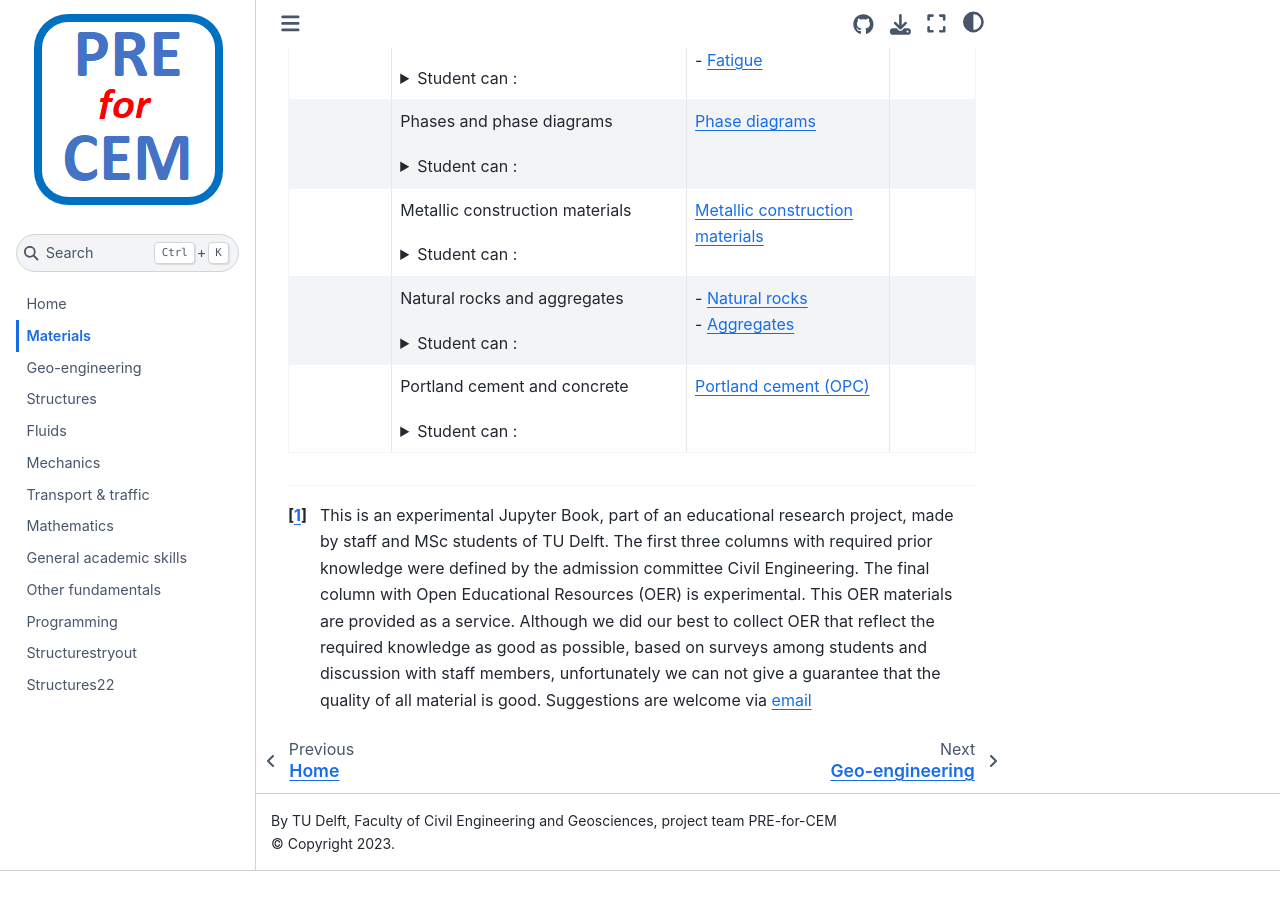
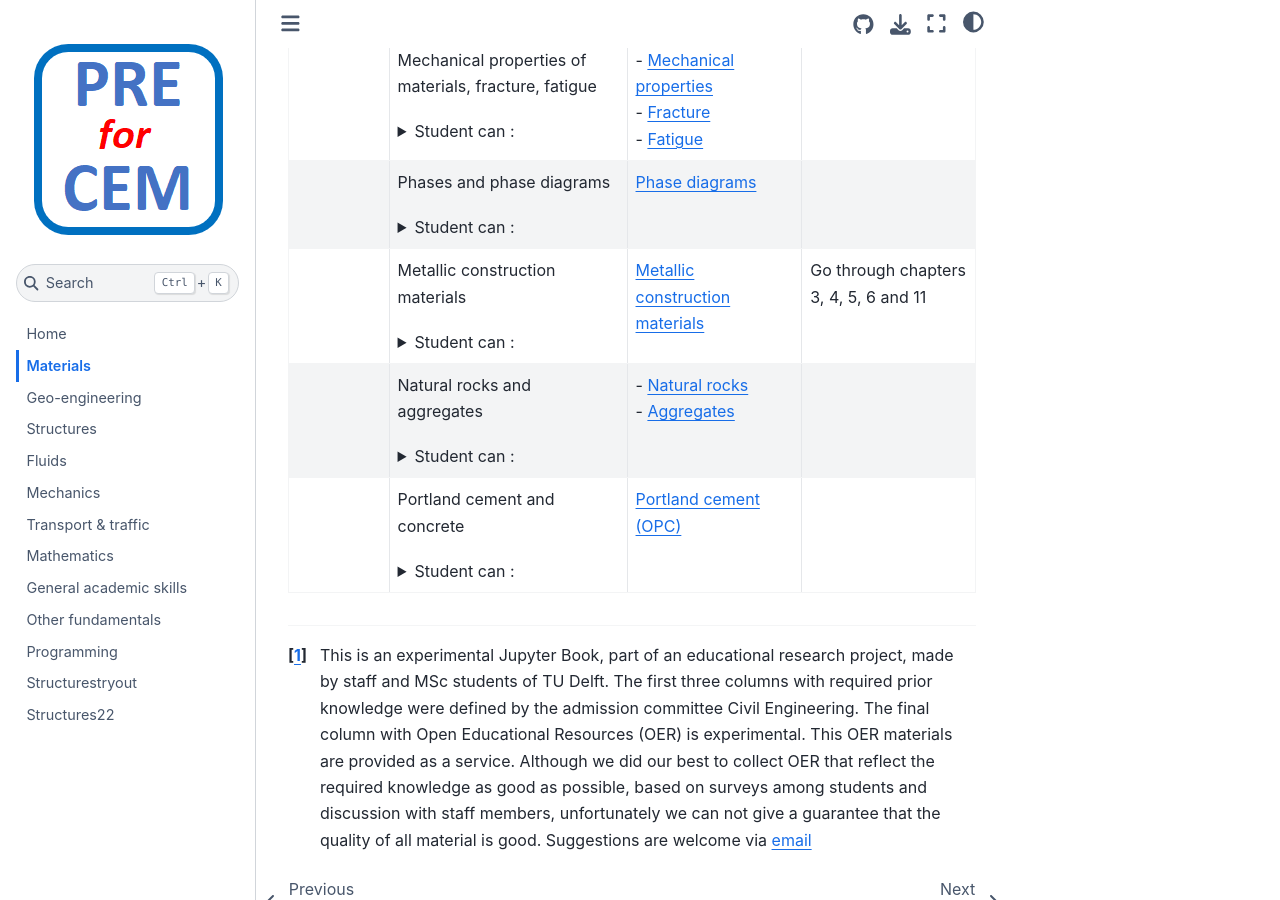
Before and after one commit to TUDelft-CITG/pre-for-cem, a Jupyter Book: the page built from book/contents/materials.md, in a window 1280 px wide and 900 px high, scrolled down 514 px. Built offline with Jupyter Book 1.0.4 settings and Sphinx 7.4.7 and the Sphinx Book theme 1.1.4, drawn with Linux system fonts in a browser that asks for light colours; before the commit the page ends 1385 px from its top, so only the background shows below that.

Commit message:
Update materials after Dr. O. remarks

```diff
--- a/book/contents/materials.md
+++ b/book/contents/materials.md
@@ -4,13 +4,13 @@
 
 |Subject|Topic category / Learning objectives  | Open Educational Resources [^1] |Remarks|
 |:------|:--------|:---------------------------|:------------------|
-| **Materials**:     ||||
- [CTB1320-17](https://studiegids.tudelft.nl/a101_displayCourse.do?course_id=61974)                                                                                                                            | Chemical bonding in materials <details><summary>Student can :</summary> - Understand atomic properties, bonds and their impact on material characteristics. </details> |[Chemical bonds](https://www.chemistrylearner.com/chemical-bonds)| |
-|                      | Crystal structures and dislocations  <details><summary>Student can :</summary> - Understand crystals, dislocations and their impact on material characteristics. </details>                                                                                                                                                                       |- [Crystal structures](https://www.britannica.com/science/crystal/Structure) <br>- [dislocations](https://www.chemistrylearner.com/chemical-bonds)
+| **Materials**:     |||
+ [CTB1320-17](https://studiegids.tudelft.nl/a101_displayCourse.do?course_id=61974)                                                                                                                            | Chemical bonding in materials <details><summary>Student can :</summary> - Understand atomic properties, bonds and their impact on material characteristics. </details> |[Chemical bonds](https://www.nde-ed.org/Physics/Materials/Structure/bonds.xhtml)| |
+|                      | Crystal structures and dislocations  <details><summary>Student can :</summary> - Understand crystals, dislocations and their impact on material characteristics. </details>                                                                                                                                                                       |- [Crystal structures](https://www.nde-ed.org/Physics/Materials/Structure/solidstate.xhtml) <br>- [dislocations](https://www.nde-ed.org/Physics/Materials/Structure/crystal_defects.xhtml)
 |                      | Mechanical properties of materials, fracture, fatigue <details><summary>Student can :</summary> - Understand fracture: types, energy, Griffith's equation derivation. <br> - Stress concentrations, toughness, design, testing, fatigue. </details>                                                                                                                                          | - [Mechanical properties](https://www.nde-ed.org/Physics/Materials/Mechanical/Mechanical.xhtml)<br>- [Fracture](https://www.nde-ed.org/Physics/Materials/Mechanical/FractureToughness.xhtml)<br>- [Fatigue](https://www.nde-ed.org/Physics/Materials/Mechanical/Fatigue.xhtml)                              |
-|                      | Phases and phase diagrams <details><summary>Student can :</summary> -  Tell importance of phase diagrams, relate to microstructure and mechanical properties of materials. Define and apply lever rule. <br> - Summarize characteristics of main Portland cement phases. </details>                                                                                                                                                                         |[Phase diagrams](https://chemistrytalk.org/phase-diagram-explained/)
-|                      | Metallic construction materials <details><summary>Student can :</summary> -  Understand properties of different metallic construction materials</details>                                                                                                                                          |                                 [Metallic construction materials](https://www.designingbuildings.co.uk/wiki/Metal_in_construction)
-|                      | Natural rocks and aggregates <details><summary>Student can :</summary> -   Make distinction between Rock vs aggregate . <br> - Have understanding in aggregate fineness modulus, size, grading and grading curve.  <br> -  Define aggregate physical properties.</details>                                                                                                                                                                        |- [Natural rocks ](https://education.nationalgeographic.org/resource/rock-cycle/)<br>- [Aggregates ](https://www.cement.org/cement-concrete/concrete-materials/aggregates)
+|                      | Phases and phase diagrams <details><summary>Student can :</summary> -  Tell importance of phase diagrams, relate to microstructure and mechanical properties of materials. Define and apply lever rule. <br> - Summarize characteristics of main Portland cement phases. </details>                                                                                                                                                                         |[Phase diagrams](https://www.grantadesign.com/download/pdf/edupack2015/Teach_Yourself_Phase_Diagrams_and_Phase_Transformations.pdf)
+|                      | Metallic construction materials <details><summary>Student can :</summary> -  Understand properties of different metallic construction materials</details>                                                                                                                                          |                                 [Metallic construction materials](http://i-rep.emu.edu.tr:8080/xmlui/bitstream/handle/11129/2370/CIVL284%20LECTURE%20NOTES%202015.pdf?sequence=1)| Go through chapters 3, 4, 5, 6 and 11
+ |                    |Natural rocks and aggregates <details><summary>Student can :</summary> -   Make distinction between Rock vs aggregate . <br> - Have understanding in aggregate fineness modulus, size, grading and grading curve.  <br> -  Define aggregate physical properties.</details>    |                                                                                                                                                                    - [Natural rocks ](https://education.nationalgeographic.org/resource/rock-cycle/)<br>- [Aggregates ](https://www.cement.org/cement-concrete/concrete-materials/aggregates) | |
 |                      | Portland cement and concrete <details><summary>Student can :</summary> - define Portland cement (OPC) <br>- understands difference between hydraulic vs non-hydraulic binders. <br>- Define: concrete paste, mortar, aggregate, Cement phases, hydration, strength development. <br>- Understand: concrete components, admixtures, W/C ratio, strength, porosity.</details>                                                                                                                                                                  |[Portland cement (OPC)](https://www.cement.org/cement-concrete/how-cement-is-made)     |
 
 [^1]: This is an experimental Jupyter Book, part of an educational research project, made by staff and MSc students of TU Delft. The first three columns with required prior knowledge were defined by the admission committee Civil Engineering. The final column with Open Educational Resources (OER) is experimental. This OER materials are provided as a service. Although we did our best to collect OER that reflect the required knowledge as good as possible, based on surveys among students and discussion with staff members, unfortunately we can not give a guarantee that the quality of all material is good. Suggestions are welcome via [email](mailto:h.r.schipper@tudelft.nl?subject=pre-for-cem-suggestions)
```
